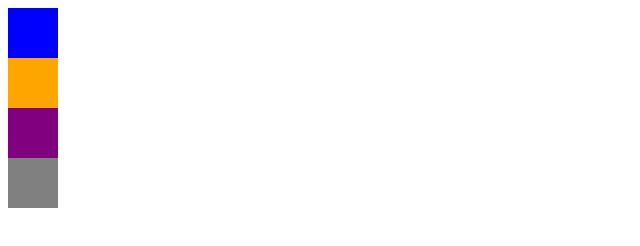
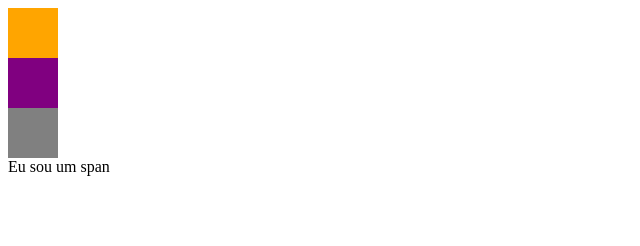
Before and after one commit to degrigo/js, a plain HTML site: page aula05/funcao.html in a window 1280 px wide. Both pictures are taken after a click on the element 33 px from the left and 33 px from the top of the page. Shown: the whole page, without its empty margins (0-640 px from the left). Drawn offline with Linux system fonts and the light colour scheme.

Commit message:
Developed anonymous functions and addEventListener

```diff
--- a/aula05/funcao.html
+++ b/aula05/funcao.html
@@ -27,11 +27,20 @@
             }
             for(var i = 0; i < divs.length; i++){
                 console.log(divs[i].style.backgroundColor);
-                divs[i].onclick = function(i) {
-                    return function() { // função anônima
-                        alert('Eita...' + i);                   }
-                }(i);
+                divs[i].addEventListener('click', function(i) {
+                    return function() {
+                            //adicionando cor ao evento de click
+                            this.style.backgroundColor = 'orange';
+                            ////removendo divs
+                            this.parentNode.removeChild(this);
+                        };
+                }(i));
             }
+            window.addEventttListener('load', function() {
+               alert(document.getElementById('span1').textContent);
+            });
+
         </script>
+        <span id="span1">Eu sou um span</span>
     </body>
 </html>
```
